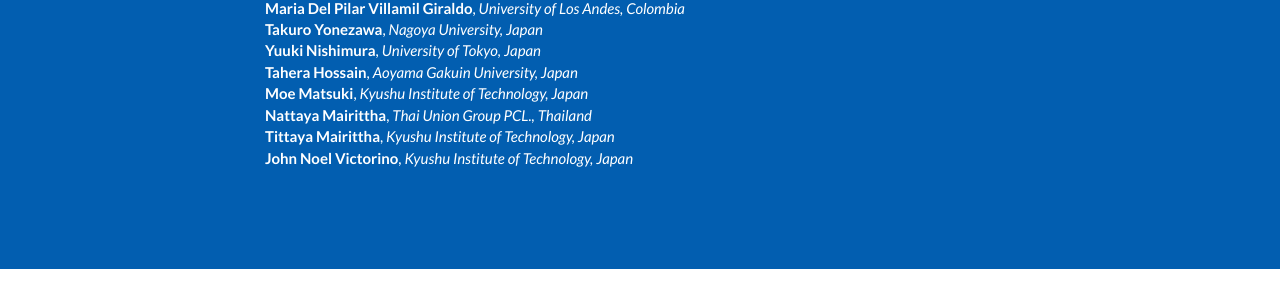
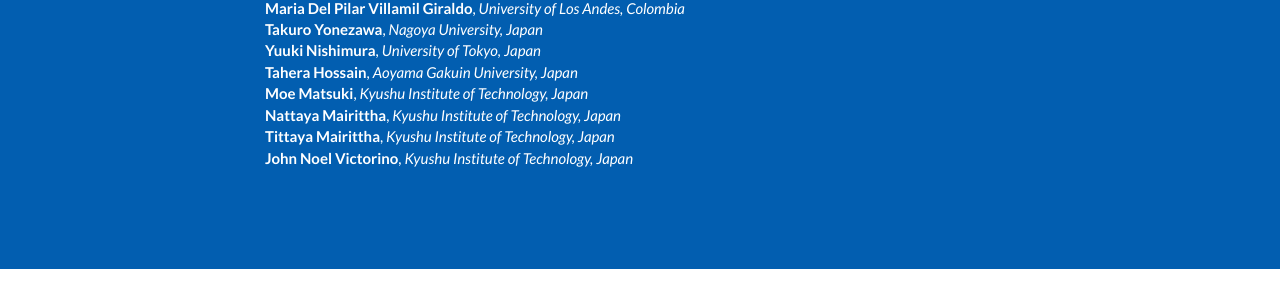
Before and after one commit to abc-research/abc-research.github.io, a Jekyll site: the page built from index.html, in a window 1280 px wide and 900 px high, scrolled down 5177 px. Shown: the part 154-454 px from the top of the window. Built offline with Jekyll 4.4.1, drawn with Linux system fonts in a browser that asks for light colours.

Commit message:
Update _config.yml

```diff
--- a/_config.yml
+++ b/_config.yml
@@ -332,7 +332,7 @@ committee:
       - name: Moe Matsuki
         affil: Kyushu Institute of Technology, Japan
       - name: Nattaya Mairittha
-        affil: Thai Union Group PCL., Thailand
+        affil: Kyushu Institute of Technology, Japan
       - name: Tittaya Mairittha
         affil: Kyushu Institute of Technology, Japan
       - name: John Noel Victorino
```
